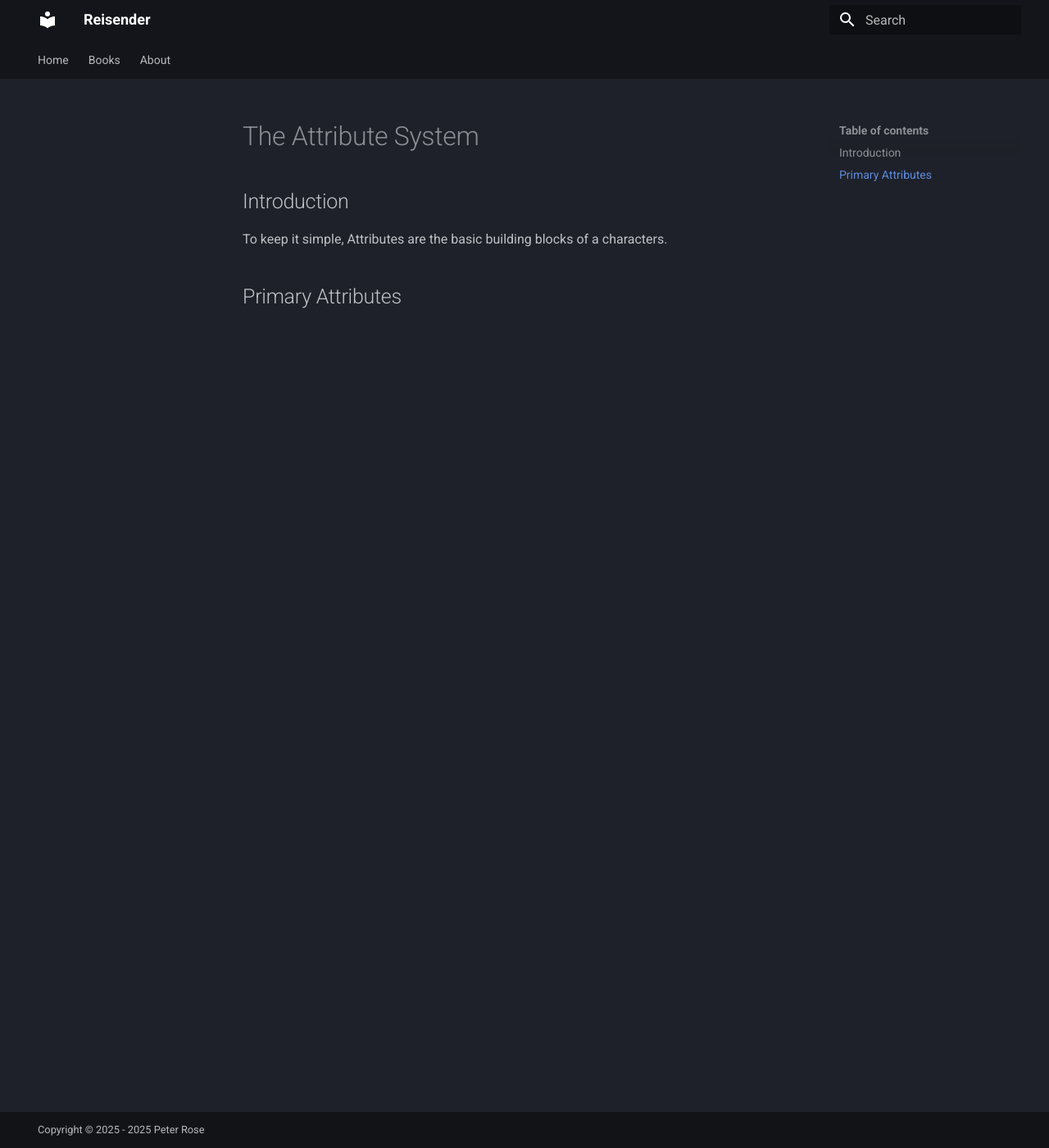
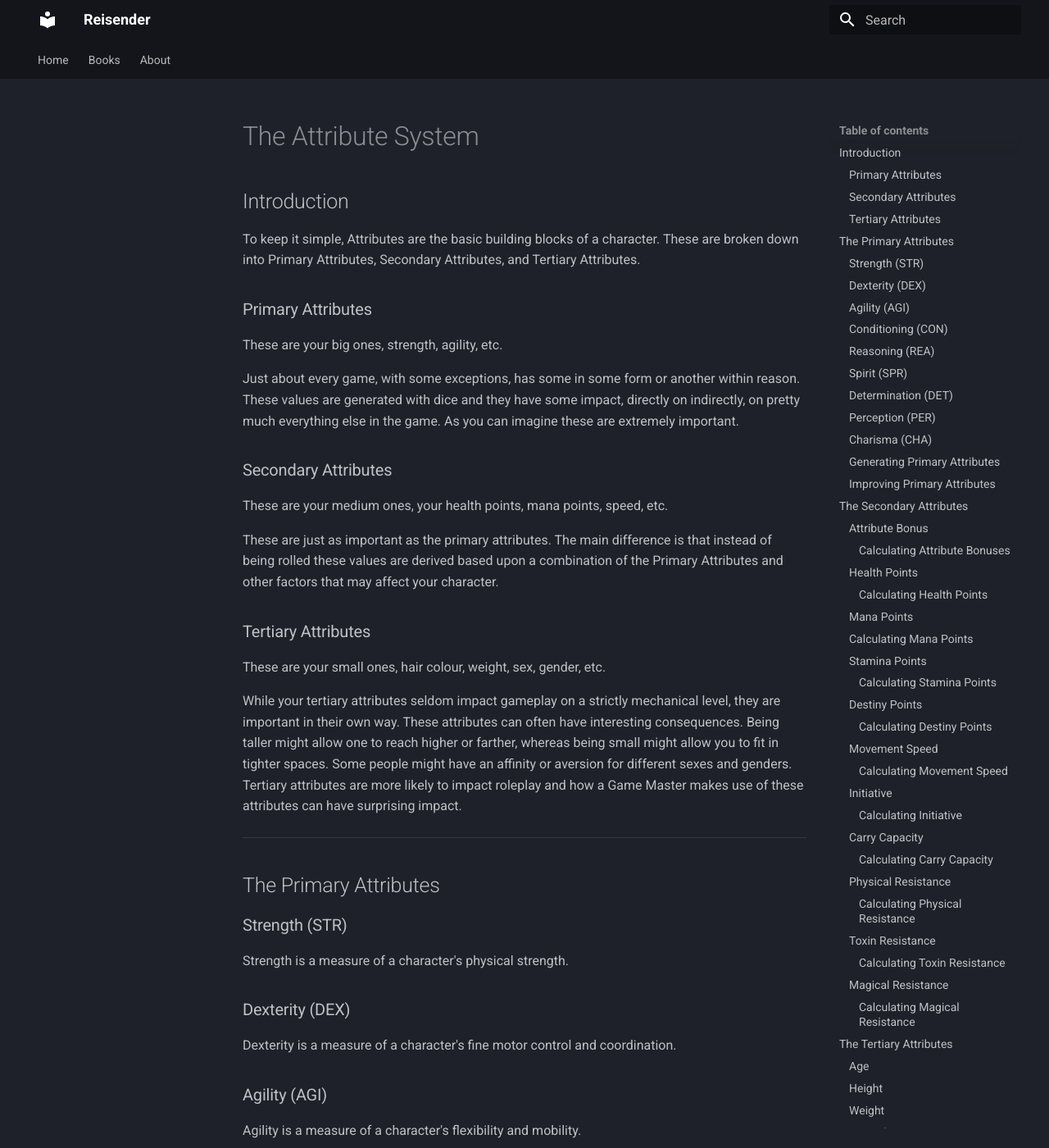
Before and after one commit to Tabletop-Guild/Reisender, an MkDocs documentation site: the page built from docs/books/B00-CORE/S00-CHARACTER/C02-ATTRIBUTES/index.md, in a window 1280 px wide and 1400 px high. Shown: the whole window at 82% size. Built offline with MkDocs 1.6.1 and Material for MkDocs 9.7.7, drawn with Linux system fonts in a browser that asks for light colours; some of the changed text lies outside the part shown.

Commit message:
Continuing expansion of character creation

```diff
--- a/docs/books/B00-CORE/S00-CHARACTER/C02-ATTRIBUTES/index.md
+++ b/docs/books/B00-CORE/S00-CHARACTER/C02-ATTRIBUTES/index.md
@@ -1,6 +1,132 @@
 # The Attribute System
 
 ## Introduction
-To keep it simple, Attributes are the basic building blocks of a characters.
+To keep it simple, Attributes are the basic building blocks of a character. These are broken down into Primary Attributes, Secondary Attributes, and Tertiary Attributes.
 
-## Primary Attributes
+### Primary Attributes
+These are your big ones, strength, agility, etc.
+
+Just about every game, with some exceptions, has some in some form or another within reason. These values are generated with dice and they have some impact, directly on indirectly, on pretty much everything else in the game. As you can imagine these are extremely important.
+
+### Secondary Attributes
+These are your medium ones, your health points, mana points, speed, etc.
+
+These are just as important as the primary attributes. The main difference is that instead of being rolled these values are derived based upon a combination of the Primary Attributes and other factors that may affect your character.
+
+### Tertiary Attributes
+These are your small ones, hair colour, weight, sex, gender, etc.
+
+While your tertiary attributes seldom impact gameplay on a strictly mechanical level, they are important in their own way. These attributes can often have interesting consequences. Being taller might allow one to reach higher or farther, whereas being small might allow you to fit in tighter spaces. Some people might have an affinity or aversion for different sexes and genders. Tertiary attributes are more likely to impact roleplay and how a Game Master makes use of these attributes can have surprising impact.
+
+---
+
+## The Primary Attributes
+
+### Strength (STR)
+Strength is a measure of a character's physical strength.
+
+### Dexterity (DEX)
+Dexterity is a measure of a character's fine motor control and coordination.
+
+### Agility (AGI)
+Agility is a measure of a character's flexibility and mobility.
+
+### Conditioning (CON)
+Conditioning is a measure of a character's overall physical fitness and health.
+
+### Reasoning (REA)
+Reasoning is a measure of a character's ability to learn, understand, and evaluate things.
+
+### Spirit (SPR)
+Spirit is a measure of a character's spiritual strength.
+
+### Determination (DET)
+Determination is a measure of a character's mental strength.
+
+### Perception (PER)
+Perception is a measure of a character's ability to perceive their surroundings.
+
+### Charisma (CHA)
+Charisma is a measure of a character's force of personality.
+
+### Generating Primary Attributes
+TODO
+
+### Improving Primary Attributes
+TODO
+
+---
+
+## The Secondary Attributes
+
+### Attribute Bonus
+Each Primary Attribute has a corresponding Attribute Bonus.
+
+The Attribute bonus is used as an intermediate value between the primary
+
+#### Calculating Attribute Bonuses
+TODO
+
+### Health Points
+#### Calculating Health Points
+TODO
+
+### Mana Points
+### Calculating Mana Points
+TODO
+
+### Stamina Points
+#### Calculating Stamina Points
+TODO
+
+### Destiny Points
+#### Calculating Destiny Points
+You start with Three
+
+### Movement Speed
+#### Calculating Movement Speed
+TODO
+
+### Initiative
+#### Calculating Initiative
+TODO
+
+### Carry Capacity
+#### Calculating Carry Capacity
+TODO
+
+### Physical Resistance
+#### Calculating Physical Resistance
+TODO
+
+### Toxin Resistance
+#### Calculating Toxin Resistance
+TODO
+
+### Magical Resistance
+#### Calculating Magical Resistance
+TODO
+
+---
+
+## The Tertiary Attributes
+### Age
+How old you are, in years.
+
+### Height
+How tall you are, in a measurement of your choosing.
+
+### Weight
+How heavy you are, in a measurement of your choosing.
+
+### Eye Colour
+What do your eyes look like?
+
+### Hair Colour
+What does your hair look like?
+
+### Skin Colour
+WHat does your skin look like?
+
+### Sex/Gender
+Self-explanatory.
```
Also changed, not shown: docs/books/B00-CORE/S00-CHARACTER/C03-SPECIES/ENTRY/automata.md (added, +18 -0 lines), docs/books/B00-CORE/S00-CHARACTER/C03-SPECIES/ENTRY/dryads.md (added, +1 -0 lines), docs/books/B00-CORE/S00-CHARACTER/C03-SPECIES/ENTRY/elves.md (added, +1 -0 lines), docs/books/B00-CORE/S00-CHARACTER/C03-SPECIES/ENTRY/humans.md (added, +21 -0 lines), docs/books/B00-CORE/S00-CHARACTER/C03-SPECIES/ENTRY/narcisse.md (added, +1 -0 lines), docs/books/B00-CORE/S00-CHARACTER/C03-SPECIES/MODIFIER/dullahan.md (added, +1 -0 lines), docs/books/B00-CORE/S00-CHARACTER/C03-SPECIES/MODIFIER/revenant.md (added, +1 -0 lines), docs/books/B00-CORE/S00-CHARACTER/C03-SPECIES/MODIFIER/vampire.md (added, +1 -0 lines), docs/books/B00-CORE/S00-CHARACTER/C03-SPECIES/MODIFIER/werewolf.md (added, +1 -0 lines), docs/books/B00-CORE/S00-CHARACTER/C03-SPECIES/index.md (+12 -0 lines), docs/books/B00-CORE/S00-CHARACTER/C05-PROGRESSION/index.md (+4 -0 lines), docs/books/B00-CORE/S00-CHARACTER/C04-JOBS/ENTRY/mercenary.md (renamed from docs/books/B00-CORE/S00-CHARACTER/C04-CLASSES/mercenary.md), docs/books/B00-CORE/S00-CHARACTER/C04-JOBS/ENTRY/warrior.md (renamed from docs/books/B00-CORE/S00-CHARACTER/C04-CLASSES/warrior.md), docs/books/B00-CORE/S00-CHARACTER/C04-JOBS/index.md (renamed from docs/books/B00-CORE/S00-CHARACTER/C04-CLASSES/index.md).
